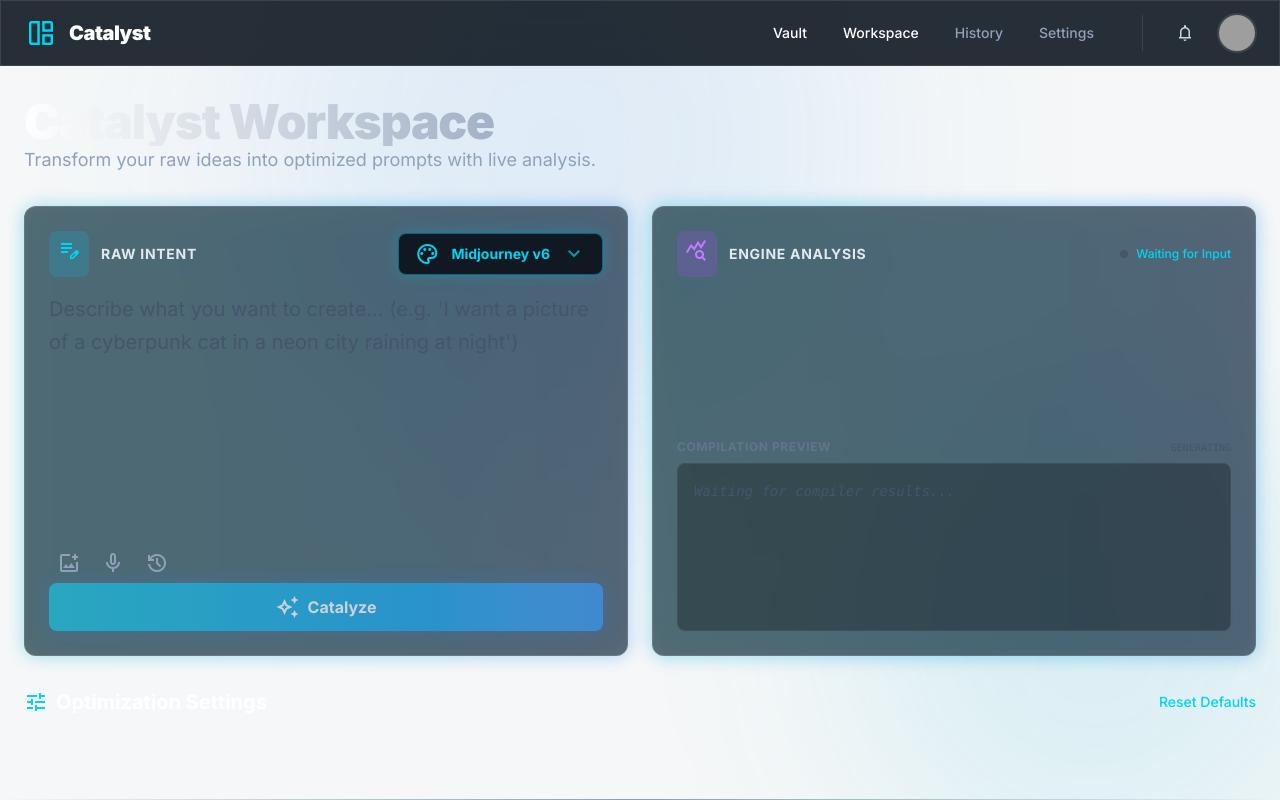
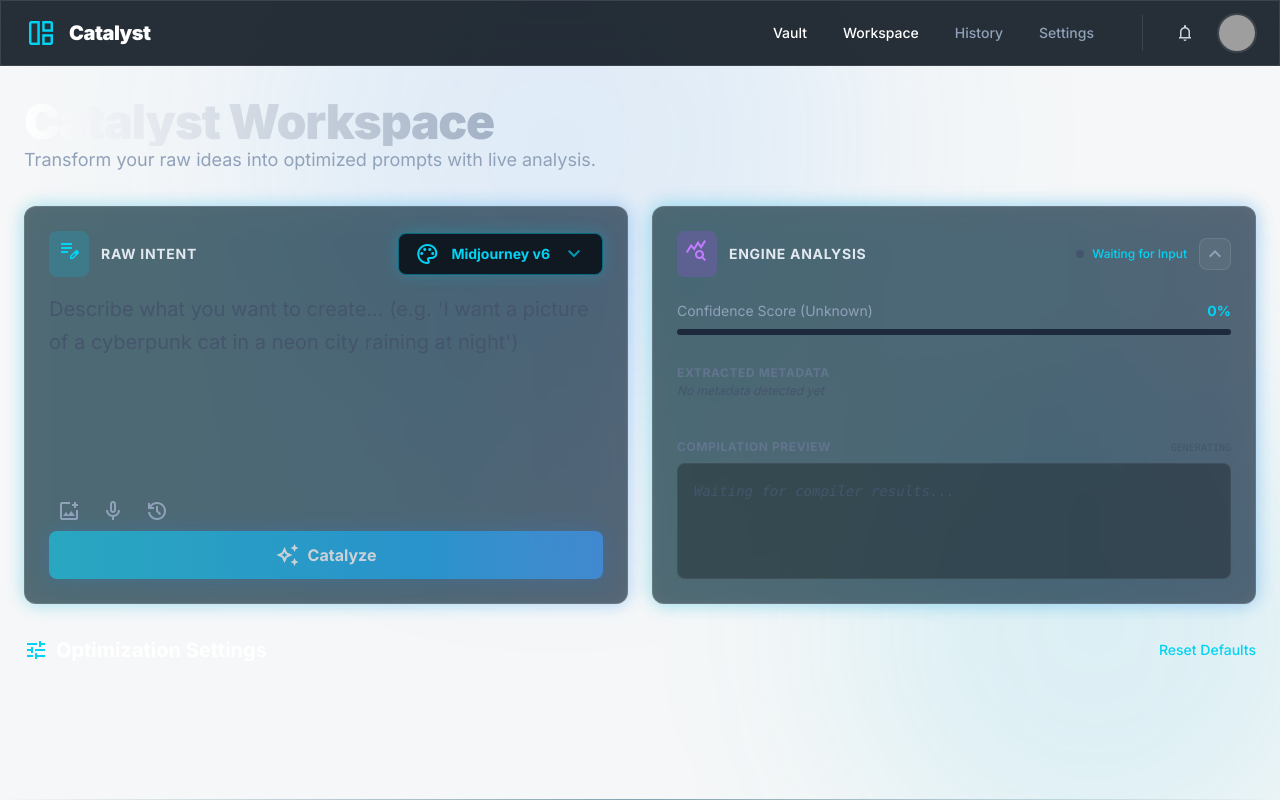
Before and after one commit to Uyonoh/Catalyst, a Next.js app in the folder catalyst/: page /workspace in a window 1280 px wide. Shown: the top 800 px of the page. Built offline with nearby package versions, Linux system fonts and the light colour scheme; grey boxes are pictures that could not be loaded.

Commit message:
toggle live analysis (partial/full view)

```diff
--- a/catalyst/app/components/workspace/LiveAnalysisPanel.tsx
+++ b/catalyst/app/components/workspace/LiveAnalysisPanel.tsx
@@ -16,8 +16,8 @@ const getMetadataStyles = (type: string) => {
 };
 
 export default function LiveAnalysisPanel() {
-  const { input, selectedModel, result, isLoading, error } = useWorkspace();
-  const [showDetails, setShowDetails] = useState(false);
+  const { result, isLoading } = useWorkspace();
+  const [isCollapsed, setIsCollapsed] = useState(false);
 
   const copyToClipboard = () => {
     if (!result) return;
@@ -55,7 +55,8 @@ export default function LiveAnalysisPanel() {
       gradientBorder
       className="border border-cyan-500/20 shadow-[0_0_30px_rgba(6,182,212,0.05)] p-4 md:p-6 flex flex-col h-full"
     >
-      <div className="flex flex-col sm:flex-row sm:items-center justify-between mb-6 gap-4">
+      {/* ── Panel Header (always visible) ───────────────────── */}
+      <div className="flex items-center justify-between mb-0">
         <div className="flex items-center gap-3">
           <div className="bg-purple-500/20 p-2 rounded-lg text-purple-400">
             <span className="material-symbols-outlined">query_stats</span>
@@ -65,42 +66,61 @@ export default function LiveAnalysisPanel() {
           </span>
         </div>
 
-        <div className="flex items-center gap-2 text-xs font-medium text-cyan-400 self-start sm:self-auto">
+        <div className="flex items-center gap-3">
+          {/* Live status indicator */}
+          <div className="flex items-center gap-2 text-xs font-medium text-cyan-400">
             <span className="relative flex h-2 w-2">
-            {isLoading ? (
+              {isLoading && (
                 <span className="animate-ping absolute inline-flex h-full w-full rounded-full bg-cyan-400 opacity-75" />
-            ) : null}
+              )}
               <span
-              className={`relative inline-flex rounded-full h-2 w-2 ${isLoading ? "bg-cyan-500" : "bg-slate-600"}`}
+                className={`relative inline-flex rounded-full h-2 w-2 transition-colors duration-500 ${
+                  isLoading ? "bg-cyan-500" : "bg-slate-600"
+                }`}
               />
             </span>
+            <span className="hidden sm:inline">
               {isLoading
                 ? "Real-time Parsing..."
                 : result
                 ? "Analysis Complete"
                 : "Waiting for Input"}
+            </span>
+          </div>
+
+          {/* Collapse / Expand toggle button */}
+          <button
+            id="live-analysis-toggle"
+            onClick={() => setIsCollapsed((prev) => !prev)}
+            aria-label={isCollapsed ? "Expand analysis panel" : "Collapse analysis panel"}
+            aria-expanded={!isCollapsed}
+            className={`
+              flex items-center justify-center
+              w-8 h-8 rounded-lg
+              border transition-all duration-200
+              active:scale-95
+              ${
+                isCollapsed
+                  ? "bg-cyan-500/15 border-cyan-500/40 text-cyan-400 hover:bg-cyan-500/25"
+                  : "bg-white/5 border-white/10 text-slate-400 hover:bg-white/10 hover:text-slate-200"
+              }
+            `}
+          >
+            <span
+              className="material-symbols-outlined text-[18px] transition-transform duration-300 ease-[cubic-bezier(0.4,0,0.2,1)]"
+              style={{ transform: isCollapsed ? "rotate(180deg)" : "rotate(0deg)" }}
+            >
+              expand_less
+            </span>
+          </button>
         </div>
       </div>
 
-      {/* Mobile Toggle Details */}
-      <div className="md:hidden flex justify-center mb-2">
-        <button
-          onClick={() => setShowDetails(!showDetails)}
-          className="flex items-center gap-1 text-xs text-cyan-500 hover:text-cyan-400 transition-colors bg-cyan-500/10 px-3 py-1.5 rounded-full"
+      {/* ── Collapsible Body ─────────────────────────────────── */}
+      <div
+        className={`panel-body flex-1 flex flex-col gap-0 ${isCollapsed ? "panel-body--collapsed" : ""}`}
       >
-          <span>
-            {showDetails ? "Hide Engine Details" : "Show Engine Details"}
-          </span>
-          <span className="material-symbols-outlined text-[16px]">
-            {showDetails ? "expand_less" : "expand_more"}
-          </span>
-        </button>
-      </div>
-
-      <div className="flex flex-col gap-6 flex-1">
-        <div
-          className={`flex-col gap-6 ${showDetails ? "flex" : "hidden md:flex"} animate-fadeIn`}
-        >
+        <div className="flex flex-col gap-6 flex-1 pt-6">
           {/* Confidence Score */}
           <div className="space-y-2">
             <div className="flex justify-between text-sm">
@@ -142,7 +162,6 @@ export default function LiveAnalysisPanel() {
               )}
             </div>
           </div>
-        </div>
 
           {/* Syntax Preview */}
           <div className="flex-1 flex flex-col space-y-2 min-h-[140px]">
@@ -156,9 +175,13 @@ export default function LiveAnalysisPanel() {
             </div>
 
             <div
-            className={`code-preview flex-1 rounded-lg p-4 overflow-hidden relative group bg-black/20 border transition-all duration-300 ${isLoading ? "border-cyan-500/50 shadow-[0_0_15px_rgba(6,182,212,0.2)]" : "border-white/5"}`}
+              className={`code-preview flex-1 rounded-lg p-4 overflow-hidden relative group bg-black/20 border transition-all duration-300 ${
+                isLoading
+                  ? "border-cyan-500/50 shadow-[0_0_15px_rgba(6,182,212,0.2)]"
+                  : "border-white/5"
+              }`}
             >
-            {/* Refreshing Overlay for Mobile */}
+              {/* Refreshing Overlay */}
               {isLoading && (
                 <div className="absolute inset-0 z-10 bg-[#101922]/40 backdrop-blur-[1px] flex items-center justify-center animate-fadeIn">
                   <div className="flex items-center gap-2 bg-slate-900/80 px-4 py-2 rounded-full border border-cyan-500/30 shadow-2xl">
@@ -185,10 +208,12 @@ export default function LiveAnalysisPanel() {
               )}
 
               <code
-              className={`text-sm font-mono leading-relaxed block text-slate-300 overflow-x-auto transition-opacity duration-300 ${isLoading ? "opacity-40" : "opacity-100"}`}
+                className={`text-sm font-mono leading-relaxed block text-slate-300 overflow-x-auto transition-opacity duration-300 ${
+                  isLoading ? "opacity-40" : "opacity-100"
+                }`}
               >
                 {result ? (
-                <div className="space-y-4 max-h-[200px] md:max-h-[200px] overflow-y-auto pr-2 scrollbar-thin scrollbar-thumb-slate-700">
+                  <div className="space-y-4 max-h-[200px] overflow-y-auto pr-2 scrollbar-thin scrollbar-thumb-slate-700">
                     {result.systemInstruction && (
                       <div>
                         <span className="text-slate-500 text-[10px] block mb-1 uppercase">
@@ -219,6 +244,22 @@ export default function LiveAnalysisPanel() {
             </div>
           </div>
         </div>
+      </div>
+
+      {/* ── Collapsed Hint (visible only when collapsed) ─────── */}
+      <div
+        className={`transition-all duration-300 ease-[cubic-bezier(0.4,0,0.2,1)] overflow-hidden ${
+          isCollapsed ? "max-h-12 opacity-100 mt-3" : "max-h-0 opacity-0 mt-0"
+        }`}
+      >
+        <p className="text-xs text-slate-500 italic text-center">
+          {isLoading
+            ? "Engine is analysing…"
+            : result
+            ? `${confidencePercent}% confidence · ${entities.length} signal${entities.length !== 1 ? "s" : ""} detected`
+            : "No analysis yet — start typing in the workspace."}
+        </p>
+      </div>
     </GlassPanel>
   );
 }
--- a/catalyst/app/globals.css
+++ b/catalyst/app/globals.css
@@ -16,6 +16,7 @@
   --animate-fadeIn: fadeIn 0.2s ease-out;
   --animate-slideDown: slideDown 0.3s ease-out;
   --animate-pulse-glow: pulseGlow 2s infinite;
+  --animate-slideCollapse: slideCollapse 0.3s ease-in-out;
 }
 
 @keyframes fadeIn {
@@ -52,6 +53,33 @@
   50% {
     box-shadow: 0 0 20px rgba(6, 182, 212, 0.8);
   }
+}
+
+@keyframes slideCollapse {
+  from {
+    opacity: 0;
+    transform: translateY(-8px);
+  }
+  to {
+    opacity: 1;
+    transform: translateY(0);
+  }
+}
+
+/* Smooth panel collapse/expand */
+.panel-body {
+  overflow: hidden;
+  transition: max-height 0.35s cubic-bezier(0.4, 0, 0.2, 1),
+              opacity 0.3s ease,
+              padding 0.3s ease;
+  max-height: 2000px;
+  opacity: 1;
+}
+
+.panel-body--collapsed {
+  max-height: 0;
+  opacity: 0;
+  pointer-events: none;
 }
 
 .dark {
--- a/catalyst/app/workspace/page.tsx
+++ b/catalyst/app/workspace/page.tsx
@@ -31,7 +31,7 @@ export default function WorkspacePage() {
           </section>
 
           {/* Main workspace */}
-          <div className="grid grid-cols-1 lg:grid-cols-2 gap-6 h-full min-h-[450px]">
+          <div className="grid grid-cols-1 lg:grid-cols-2 gap-6 items-start">
             <RawIntentPanel />
             <LiveAnalysisPanel />
           </div>
```
Lines whose indentation alone changed are shown as unchanged.
